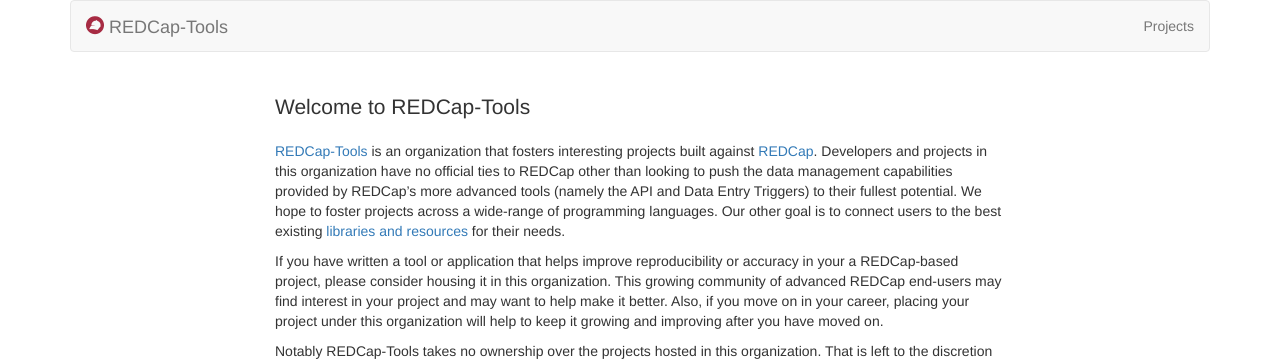
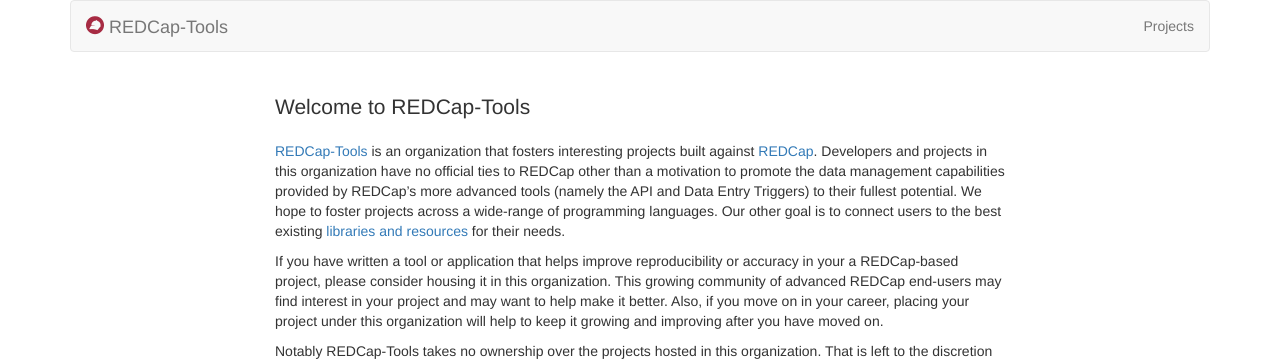
Before and after one commit to redcap-tools/redcap-tools.github.io, a Jekyll site: the page built from index.md, in a window 1280 px wide. Shown: the top 361 px of the page. Built offline with Jekyll 4.4.1, drawn with Linux system fonts in a browser that asks for light colours; some web fonts are replaced.

Commit message:
tiny wording changes

```diff
--- a/index.md
+++ b/index.md
@@ -2,8 +2,7 @@
 layout: "page"
 title: "Welcome to REDCap-Tools"
 ---
-
-[REDCap-Tools](https://github.com/redcap-tools) is an organization that fosters interesting projects built against [REDCap](http://project-redcap.org). Developers and projects in this organization have no official ties to REDCap other than looking to push the data management capabilities provided by REDCap's more advanced tools (namely the API and Data Entry Triggers) to their fullest potential. We hope to foster projects across a wide-range of programming languages.  Our other goal is to connect users to the best existing [libraries and resources](/projects) for their needs.
+[REDCap-Tools](https://github.com/redcap-tools) is an organization that fosters interesting projects built against [REDCap](http://project-redcap.org). Developers and projects in this organization have no official ties to REDCap other than a motivation to promote the data management capabilities provided by REDCap's more advanced tools (namely the API and Data Entry Triggers) to their fullest potential. We hope to foster projects across a wide-range of programming languages.  Our other goal is to connect users to the best existing [libraries and resources](/projects) for their needs.
 
 If you have written a tool or application that helps improve reproducibility or accuracy in your a REDCap-based project, please consider housing it in this organization. This growing community of advanced REDCap end-users may find interest in your project and may want to help make it better. Also, if you move on in your career, placing your project under this organization will help to keep it growing and improving after you have moved on.
 
```
Also changed, not shown: projects.md (+1 -1 lines).
